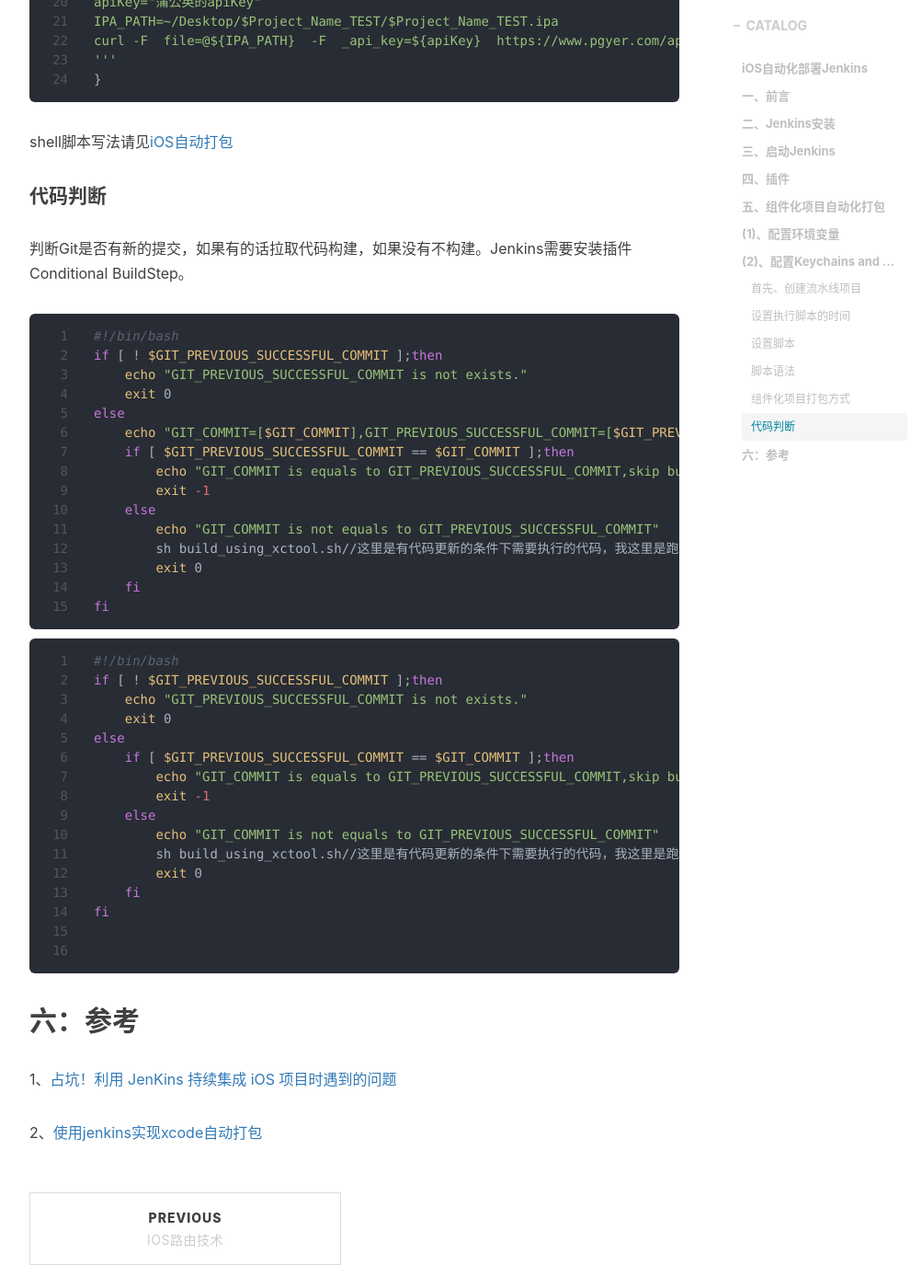
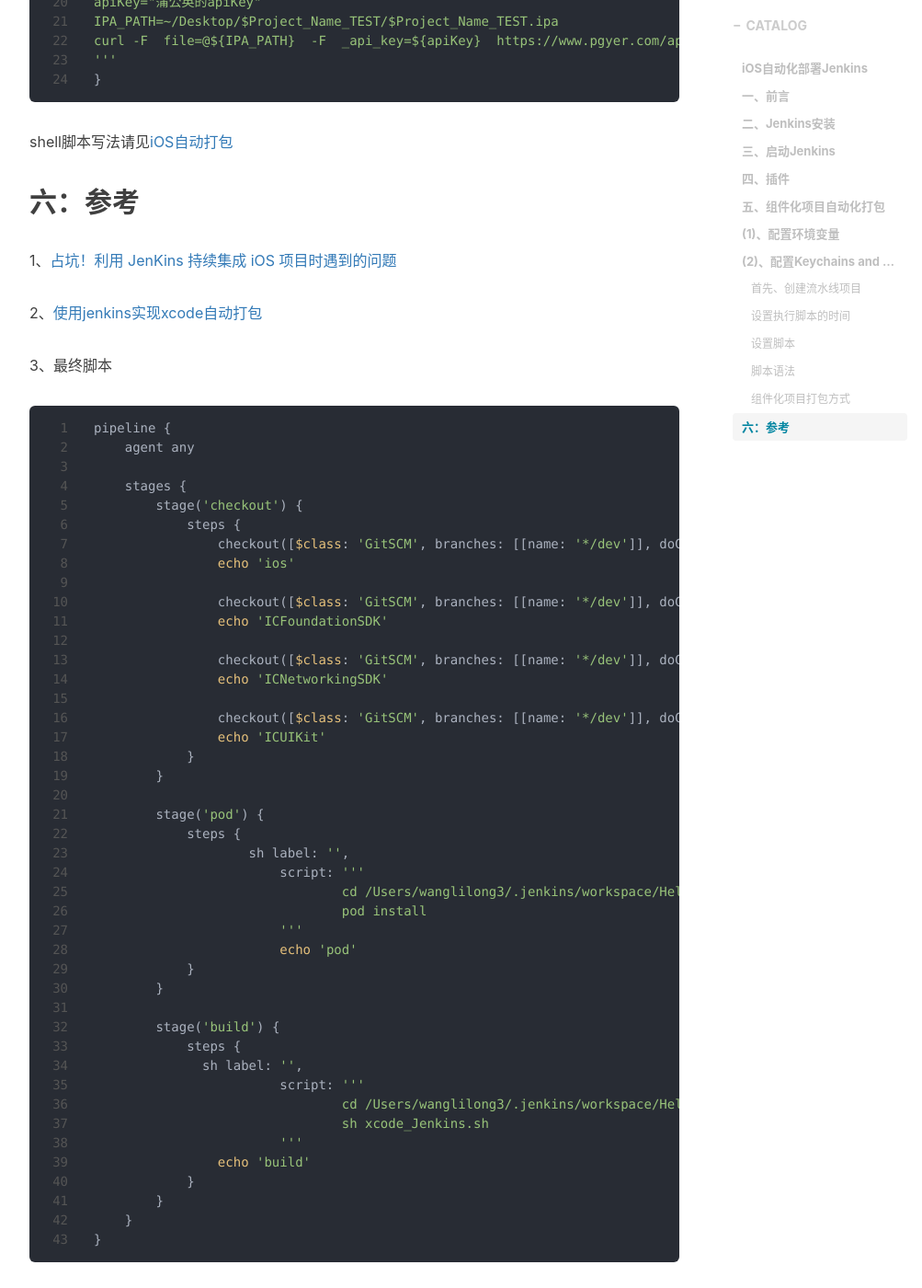
Before and after one commit to awanglilong/awanglilong.github.io, a Jekyll site: the page built from _posts/2019-10-17-ios-Jenkins.md, in a window 1280 px wide and 1400 px high, scrolled down 6297 px. Shown: the whole window at 92% size, without its empty margins (233-1236 px from the left). Built offline with Jekyll 4.4.1, drawn with Linux system fonts in a browser that asks for light colours; nearby versions of some CDN libraries; comment, search, counter and statistics services are not loaded; some of the changed text lies outside the part shown.

Commit message:
文件完善

````diff
--- a/_posts/2019-10-17-ios-Jenkins.md
+++ b/_posts/2019-10-17-ios-Jenkins.md
@@ -205,9 +205,71 @@ shell脚本写法请见[iOS自动打包](https://awanglilong.github.io/2018/06/2
 
 
 
-#### 代码判断
 
-判断Git是否有新的提交，如果有的话拉取代码构建，如果没有不构建。Jenkins需要安装插件Conditional BuildStep。
+
+## 六：参考
+
+1、[占坑！利用 JenKins 持续集成 iOS 项目时遇到的问题](https://juejin.im/entry/5b5e7bdb6fb9a04fcc44af91)
+
+
+
+2、[使用jenkins实现xcode自动打包](https://www.jianshu.com/p/3668979476ad)
+
+
+
+3、最终脚本
+
+```shell
+pipeline {
+    agent any
+
+    stages {
+        stage('checkout') {
+            steps {
+                checkout([$class: 'GitSCM', branches: [[name: '*/dev']], doGenerateSubmoduleConfigurations: false, extensions: [[$class: 'RelativeTargetDirectory', relativeTargetDir: 'HelloBeijing/ios/HelloBeijing_iOS/']], submoduleCfg: [], userRemoteConfigs: [[credentialsId: 'ccb75a88-4fe2-44e7-846d-0fea1965cef4', url: 'http://git.jd.com/helloBJ/HelloBeijing_iOS.git']]])
+                echo 'ios'
+
+                checkout([$class: 'GitSCM', branches: [[name: '*/dev']], doGenerateSubmoduleConfigurations: false, extensions: [[$class: 'RelativeTargetDirectory', relativeTargetDir: 'iCityAppSDK/ICFoundationSDK/']], submoduleCfg: [], userRemoteConfigs: [[credentialsId: 'ccb75a88-4fe2-44e7-846d-0fea1965cef4', url: 'http://git.jd.com/iCityAppSDK/ICFoundationSDK.git']]])
+                echo 'ICFoundationSDK'
+
+                checkout([$class: 'GitSCM', branches: [[name: '*/dev']], doGenerateSubmoduleConfigurations: false, extensions: [[$class: 'RelativeTargetDirectory', relativeTargetDir: 'iCityAppSDK/ICNetworkingSDK']], submoduleCfg: [], userRemoteConfigs: [[credentialsId: 'ccb75a88-4fe2-44e7-846d-0fea1965cef4', url: 'http://git.jd.com/iCityAppSDK/ICNetworkingSDK.git']]])
+                echo 'ICNetworkingSDK'
+
+                checkout([$class: 'GitSCM', branches: [[name: '*/dev']], doGenerateSubmoduleConfigurations: false, extensions: [[$class: 'RelativeTargetDirectory', relativeTargetDir: 'iCityAppSDK/ICUIKit']], submoduleCfg: [], userRemoteConfigs: [[credentialsId: 'ccb75a88-4fe2-44e7-846d-0fea1965cef4', url: 'http://git.jd.com/iCityAppSDK/ICUIKit.git']]])
+                echo 'ICUIKit'
+            }
+        }
+
+        stage('pod') {
+            steps {
+    		    sh label: '',
+   		        script: '''
+			        cd /Users/wanglilong3/.jenkins/workspace/HelloBeijingAll/HelloBeijing/ios/HelloBeijing_iOS
+		        	pod install
+		        '''
+		        echo 'pod'
+            }
+        }
+
+        stage('build') {
+            steps {
+              sh label: '',
+   		        script: '''
+			        cd /Users/wanglilong3/.jenkins/workspace/HelloBeijingAll/HelloBeijing/ios/HelloBeijing_iOS
+		        	sh xcode_Jenkins.sh
+		        '''
+                echo 'build'
+            }
+        }
+    }
+}
+```
+
+
+
+4、代码判断
+
+判断Git是否有新的提交，如果有的话拉取代码构建，如果没有不构建。Jenkins需要安装插件Conditional BuildStep。但是在流水线中无法生效。
 
 ```shell
 #!/bin/bash
@@ -221,39 +283,7 @@ else
         exit -1
     else
         echo "GIT_COMMIT is not equals to GIT_PREVIOUS_SUCCESSFUL_COMMIT"
-        sh build_using_xctool.sh//这里是有代码更新的条件下需要执行的代码，我这里是跑一个脚本
         exit 0
     fi
 fi
 ```
-
-
-
-```shell
-
-#!/bin/bash
-if [ ! $GIT_PREVIOUS_SUCCESSFUL_COMMIT ];then
-    echo "GIT_PREVIOUS_SUCCESSFUL_COMMIT is not exists."
-    exit 0
-else
-    if [ $GIT_PREVIOUS_SUCCESSFUL_COMMIT == $GIT_COMMIT ];then
-        echo "GIT_COMMIT is equals to GIT_PREVIOUS_SUCCESSFUL_COMMIT,skip build."
-        exit -1
-    else
-        echo "GIT_COMMIT is not equals to GIT_PREVIOUS_SUCCESSFUL_COMMIT"
-        sh build_using_xctool.sh//这里是有代码更新的条件下需要执行的代码，我这里是跑一个脚本
-        exit 0
-    fi
-fi
-
-```
-
-
-
-## 六：参考
-
-1、[占坑！利用 JenKins 持续集成 iOS 项目时遇到的问题](https://juejin.im/entry/5b5e7bdb6fb9a04fcc44af91)
-
-
-
-2、[使用jenkins实现xcode自动打包](https://www.jianshu.com/p/3668979476ad)
````
